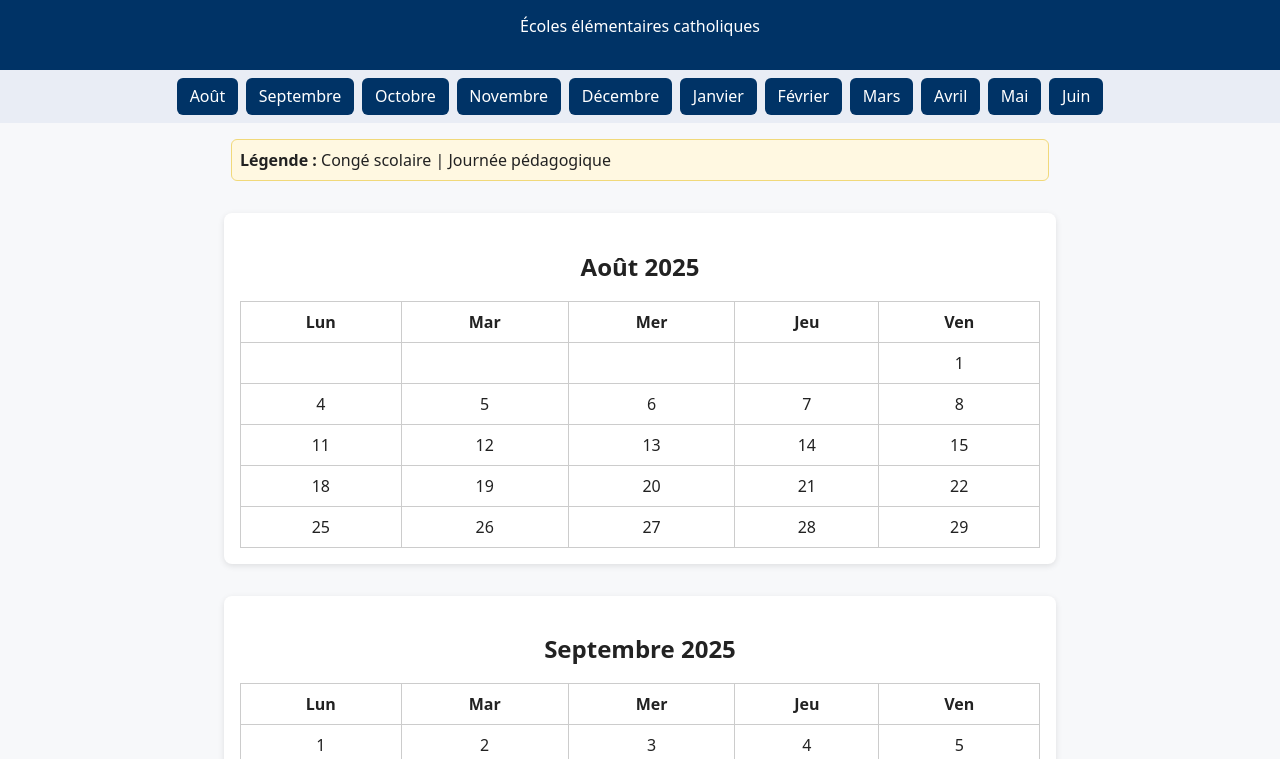
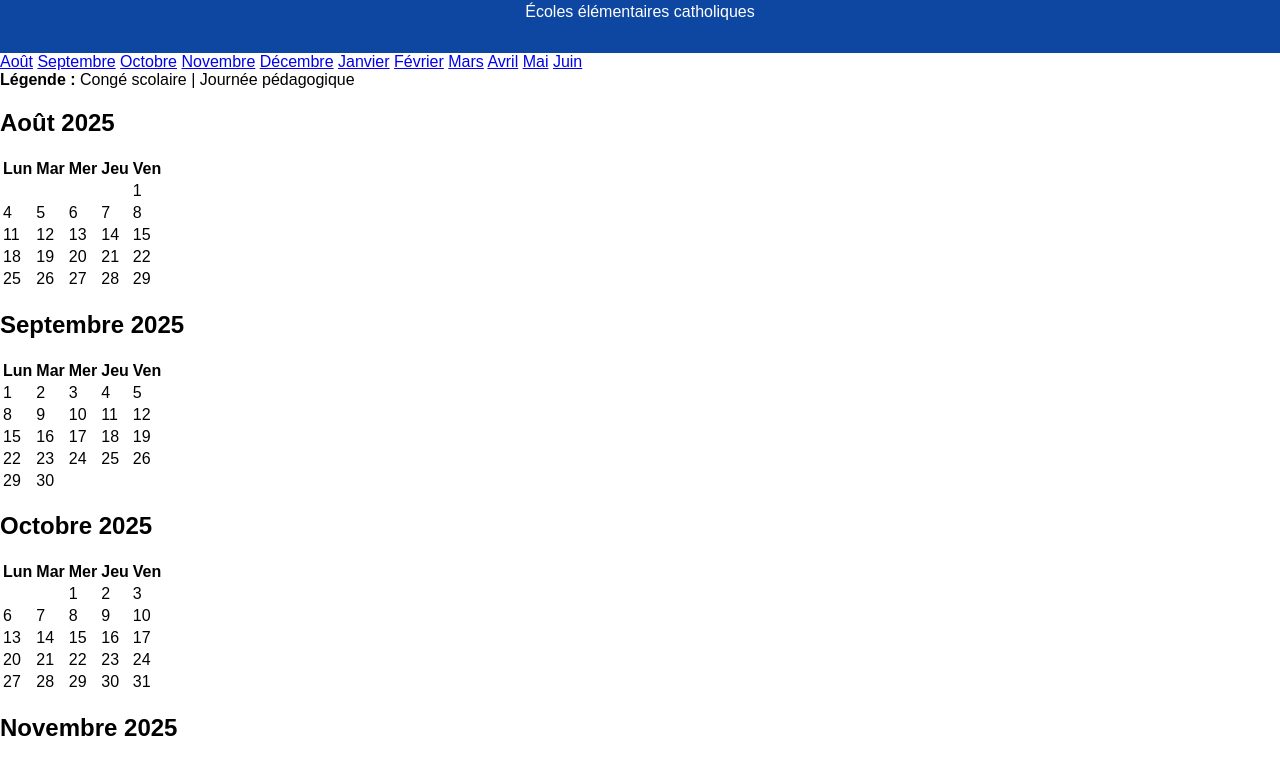
Before and after one commit to Zorze23/calendar-2025-2026, a plain HTML site: page index_tabs.html in a window 1280 px wide. Shown: the part 93-852 px from the top of the page. Drawn offline with Linux system fonts and the light colour scheme.

Commit message:
Update style.css

```diff
--- a/style.css
+++ b/style.css
@@ -1,60 +1,28 @@
 body {
-  font-family: system-ui, sans-serif;
+  font-family: Arial, sans-serif;
   margin: 0;
-  background: #f7f8fa;
-  color: #222;
-  line-height: 1.5;
+  padding: 0;
+  display: flex;
+  flex-direction: column;
+  min-height: 100vh;
 }
-header {
-  background: #003366;
+
+header, footer {
+  background-color: #0D47A1;
   color: white;
+  text-align: center;
   padding: 1rem;
-  text-align: center;
 }
-nav {
-  background: #e9edf5;
-  padding: 0.5rem;
+
+main {
+  flex: 1;
   display: flex;
-  flex-wrap: wrap;
-  gap: 0.5rem;
   justify-content: center;
+  align-items: center;
+  padding: 1rem;
 }
-nav a {
-  background: #003366;
-  color: white;
-  padding: 0.4rem 0.8rem;
-  text-decoration: none;
-  border-radius: 6px;
+
+.pdf-viewer {
+  width: 80%;
+  height: 80vh;
 }
-nav a:hover {
-  background: #0055aa;
-}
-.month {
-  max-width: 800px;
-  margin: 2rem auto;
-  padding: 1rem;
-  background: white;
-  border-radius: 8px;
-  box-shadow: 0 2px 6px rgba(0,0,0,.1);
-}
-.month h2 {
-  text-align: center;
-  margin-bottom: 1rem;
-}
-table {
-  width: 100%;
-  border-collapse: collapse;
-}
-th, td {
-  border: 1px solid #ccc;
-  text-align: center;
-  padding: 0.5rem;
-}
-.legend {
-  max-width: 800px;
-  margin: 1rem auto;
-  padding: 0.5rem;
-  background: #fff8e1;
-  border: 1px solid #f1d97a;
-  border-radius: 6px;
-}
```
